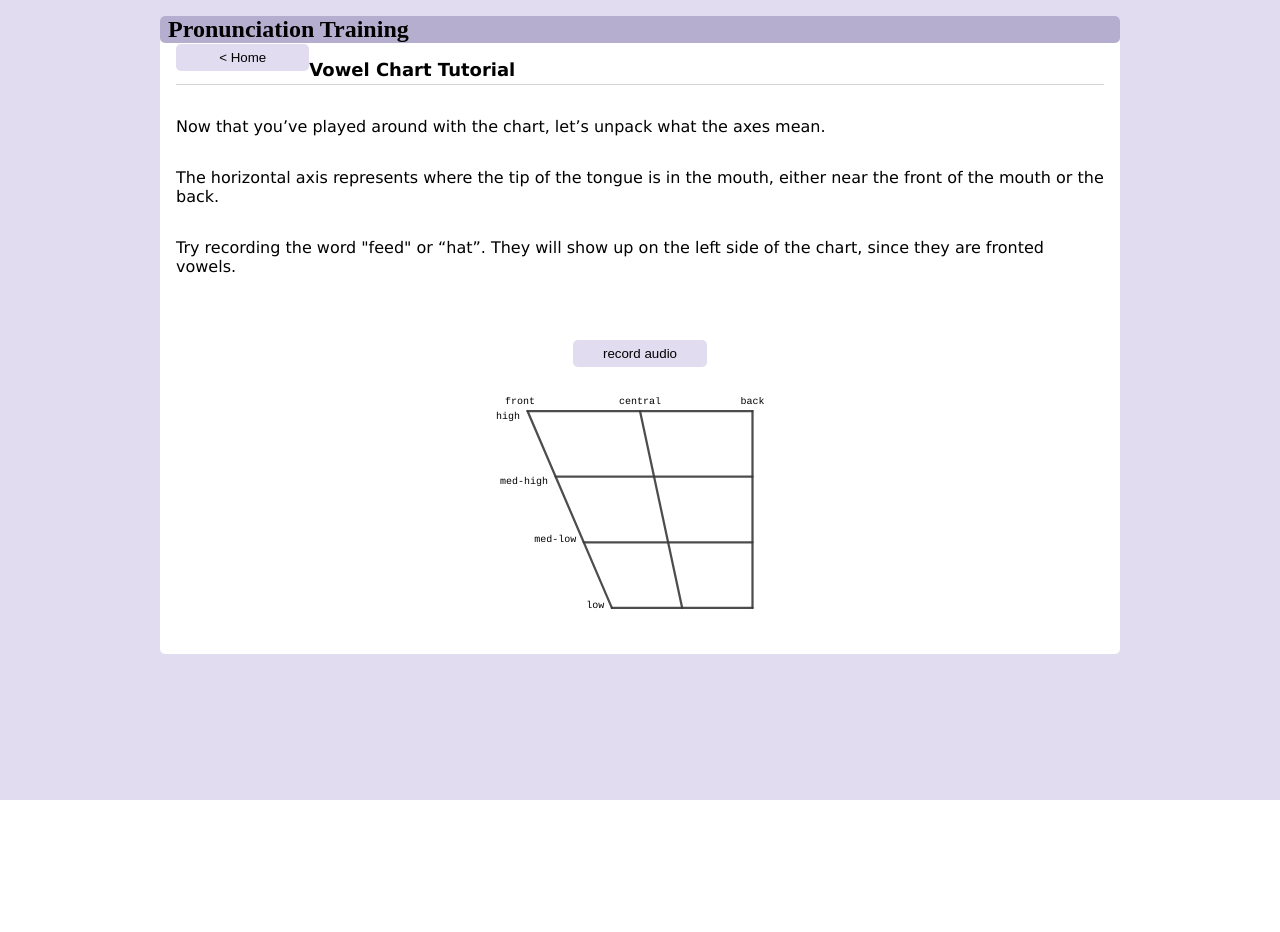
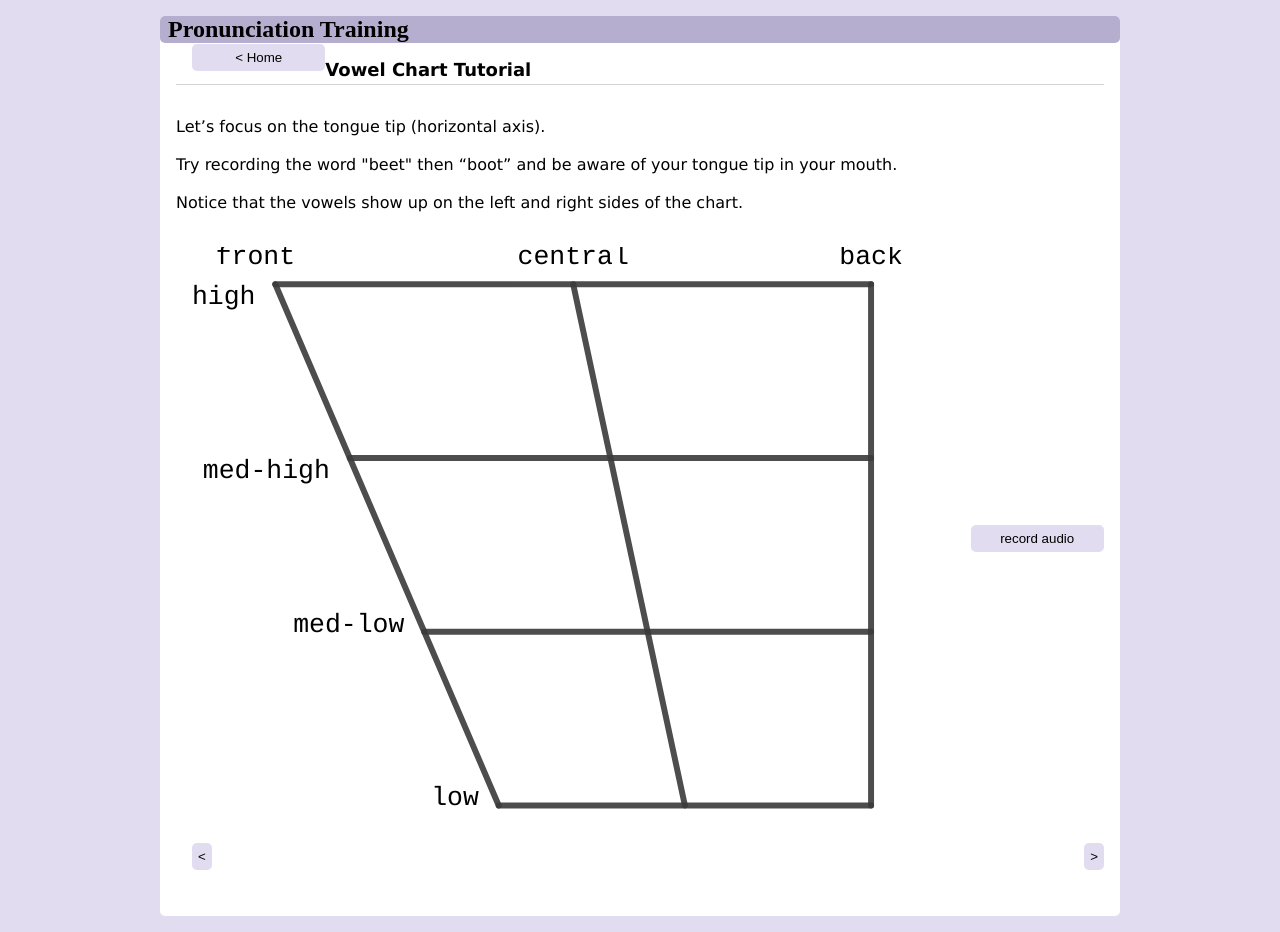
Before and after one commit to garlicrybread/showAndTell-Interspeech2024, a Flask app: template flaskr/templates/tutorial/vowelP3.html in a window 1280 px wide. Before the commit the page ends 800 px from the top, so only its background shows below. Run offline with Flask 3, Linux system fonts and the light colour scheme; the template is opened without the code that fills it, so the values that code supplies are empty.

Commit message:
added next and backbuttons and updated wording

```diff
--- a/flaskr/static/css/style.css
+++ b/flaskr/static/css/style.css
@@ -48,14 +48,14 @@ nav ul li a, nav ul li span, header .action { display: block; padding: 0.5rem; }
 
 .flex-col {
     flex-direction: row;
-    margin: auto; justify-content: space-around;
+    justify-content: space-around;
     align-content: space-evenly;
 }
 /*.flex-col input {display: flex; flex-direction: column; flex-wrap: wrap; justify-content: space-around}*/
 .flex-row {
     display: flex; flex-direction: column;
-    margin: auto; padding: 0.005em; margin-top: 1em;
-    /*justify-content: space-evenly;*/
+    padding: 0.005em; margin-top: 1em;
+    justify-content: space-evenly;
     /*border-right: 1px solid lightgray;*/
 }
 /*.flex-row > * {*/
@@ -63,7 +63,7 @@ nav ul li a, nav ul li span, header .action { display: block; padding: 0.5rem; }
 /*    max-width: 50%; !* This limits the width of each child to 50% of the parent *!*/
 /*}*/
 .flex-col-right {margin-left: auto;}
-.flex-row > flex-col-left {margin-left: 1em;}
+.flex-col-left {margin-left: 1em;}
 .border {border: 1px solid #8fa484}
 div > summary { display: flex; justify-content: center; margin-bottom: 5px}
 
--- a/flaskr/static/css/tutorial.css
+++ b/flaskr/static/css/tutorial.css
@@ -6,9 +6,9 @@ img {
 }
 
 /* all flex col children have max width of 50% */
-.flex-col > * {
-    flex: 1; /* This makes each child flex and take up an equal amount of space */
-}
+/*.flex-col > * {*/
+/*    flex: 1; !* This makes each child flex and take up an equal amount of space *!*/
+/*}*/
 
 .flex-col > .vowel-chart {
     flex: 2; /* This makes each child flex and take up an equal amount of space */
@@ -16,6 +16,8 @@ img {
 .flex-col > .flex-row {
     margin: 0;
 }
+.flex-col > .flex-col-right {margin-left: auto;}
+.flex-col > .flex-col-left {margin-right: auto;}
 
 .vowel-chart {
   flex: 2; /* This allows the item to grow and shrink but bases it at 50% */
--- a/flaskr/templates/tutorial/vowelP3.html
+++ b/flaskr/templates/tutorial/vowelP3.html
@@ -10,32 +10,36 @@
 {% endblock %}
 
 {% block content %}
-<form method="post">
-    <p>
-        Now that you’ve played around with the chart, let’s unpack what the axes mean.
-    </p>
-    <p>
-        The horizontal axis represents where the tip of the tongue is in the mouth, either near the front of the mouth
-        or the back.
-    </p>
-    <p>
-       Try recording the word "feed" or “hat”. They will show up on the left side of the chart, since they are fronted
-        vowels.
-    </p>
-    <p></p>
     <div class="flex-row">
+        <p>
+            Let’s focus on the tongue tip (horizontal axis).<br><br>
+
+            Try recording the word "beet" then “boot” and be aware of your tongue tip in your mouth.<br><br>
+
+            Notice that the vowels show up on the left and right sides of the chart.<br><br>
+
+        </p>
         <div class="flex-col">
-            <input type="button" id="tutP3Btn" value="record audio">
+            <div class="flex-col vowel-chart">
+                <div id="message"></div>
+                <svg id="svg-tutP3" width=100% length="auto" viewBox="0,0,400,300"></svg>
+            </div>
+            <div class="flex-row">
+                <input type="button" id="tutP3Btn" value="record audio">
+            </div>
+        </div>
+        <div class="flex-col">
+            <div class="flex-col-left">
+                <input id="p33" type="button" class="back-btn" value="<" onclick="navigateToRoute('tutorial/vowelP2')">
+            </div>
+            <div class="flex-col-right">
+                <input id="p33" type="button" class="next-btn" value=">" onclick="navigateToRoute('tutorial/vowelP4')">
+            </div>
         </div>
         <hr>
-        <div id="message"></div>
-        <div class="flex-col">
-            <svg id="svg-tutP3" width=100% length="auto" viewBox="0,0,400,300"></svg>
-        </div>
         <!-- Recordings and loader would go here, if applicable -->
         <div id="recordingsList"></div>
     </div>
 
     <script type="module" src="{{ url_for('static', filename='js/vwlTutorial.js') }}"></script>
-</form>
 {% endblock %}
```
Also changed, not shown: flaskr/templates/tutorial/vowelP4.html (+6 -9 lines).
